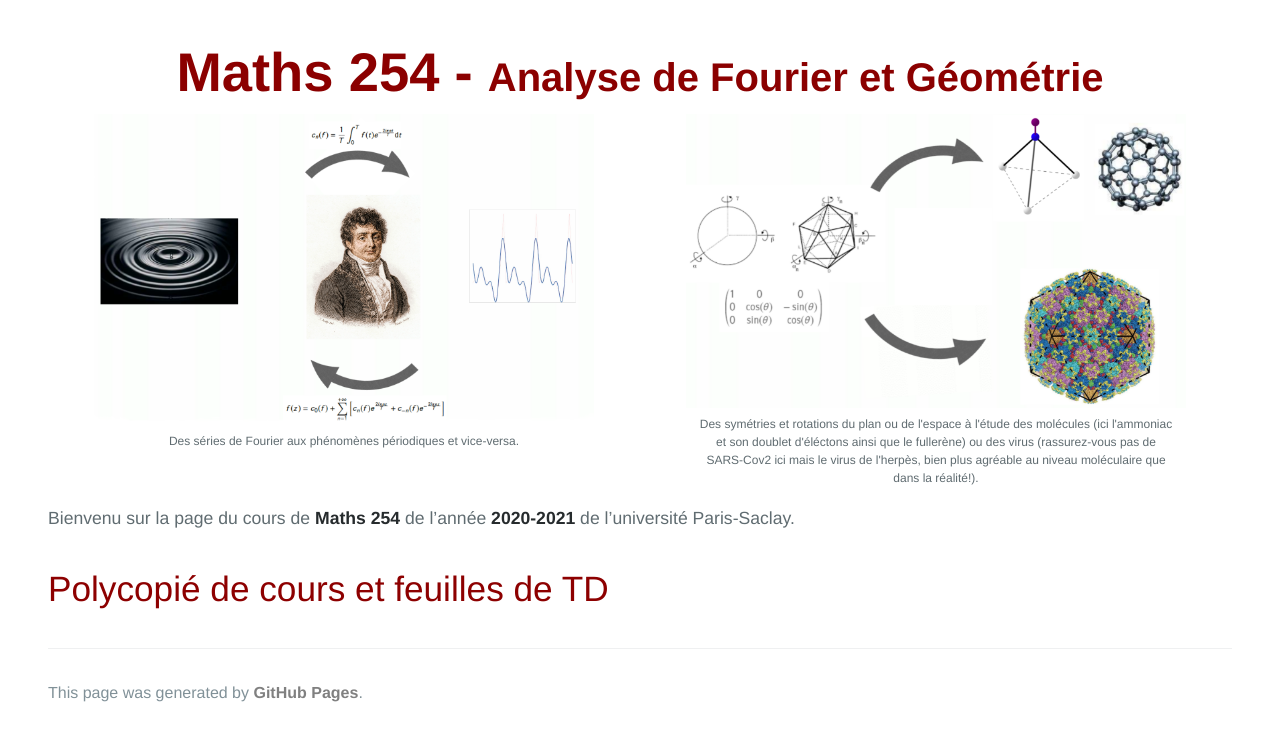
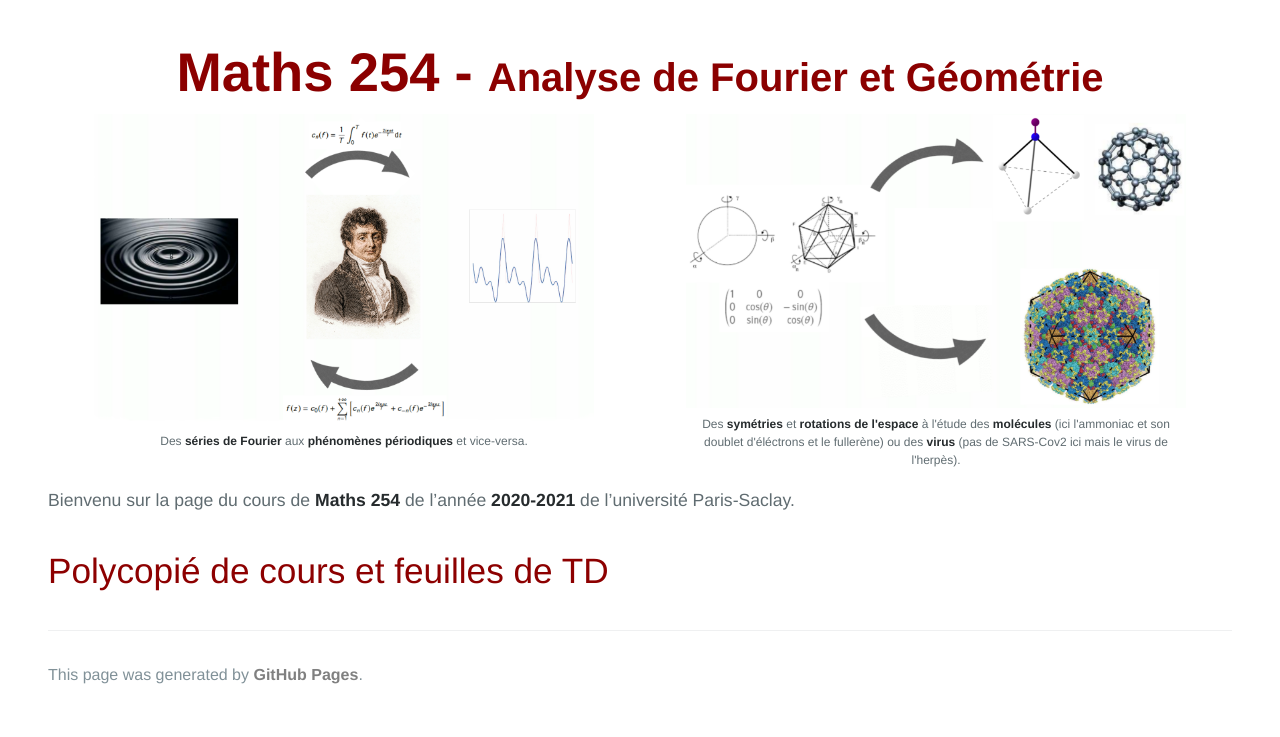
Before and after one commit to KevinDestagnol/algebre.github.io, a Jekyll site: the page built from index.md, in a window 1280 px wide. Shown: the part 260-997 px from the top of the page. Built offline with Jekyll 4.4.1, drawn with Linux system fonts in a browser that asks for light colours; some web fonts are replaced; our own code applies the rules of GitHub Pages for plain Markdown files.

Commit message:
Update default.html

```diff
--- a/_layouts/default.html
+++ b/_layouts/default.html
@@ -64,11 +64,11 @@
     <div class="container clearfix">
      <figure class="imgcol">
 <img id="bannerImage" width="500"  src="Fourier1.png" alt="Fourier">
-  <figcaption font-size:12px>Des séries de Fourier aux phénomènes périodiques et vice-versa.</figcaption>
+       <figcaption font-size:12px>Des <b>séries de Fourier</b> aux <b>phénomènes périodiques</b> et vice-versa.</figcaption>
     </figure>
     <figure class="imgcol">
     <img id="bannerImage2" width="500"  src="Geom6.png" alt="Symétries">
-  <figcaption font-size:12px>Des symétries et rotations du plan ou de l'espace à l'étude des molécules (ici l'ammoniac et son doublet d'éléctons ainsi que le fullerène) ou des virus (rassurez-vous pas de SARS-Cov2 ici mais le virus de l'herpès, bien plus agréable au niveau moléculaire que dans la réalité!).</figcaption>
+      <figcaption font-size:12px>Des <b>symétries</b> et <b>rotations de l'espace</b> à l'étude des <b>molécules</b> (ici l'ammoniac et son doublet d'éléctrons et le fullerène) ou des <b>virus</b> (pas de SARS-Cov2 ici mais le virus de l'herpès).</figcaption>
   </figure>
 </div>
 
```
